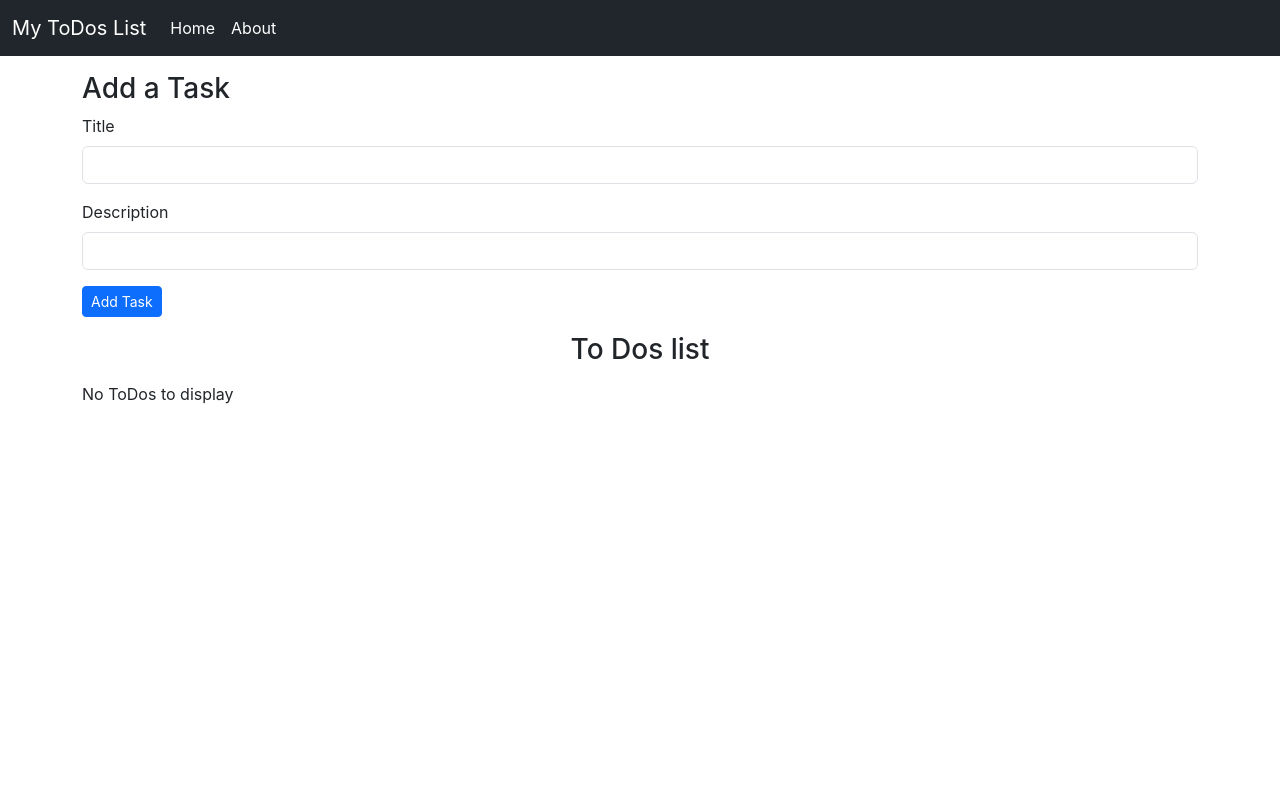
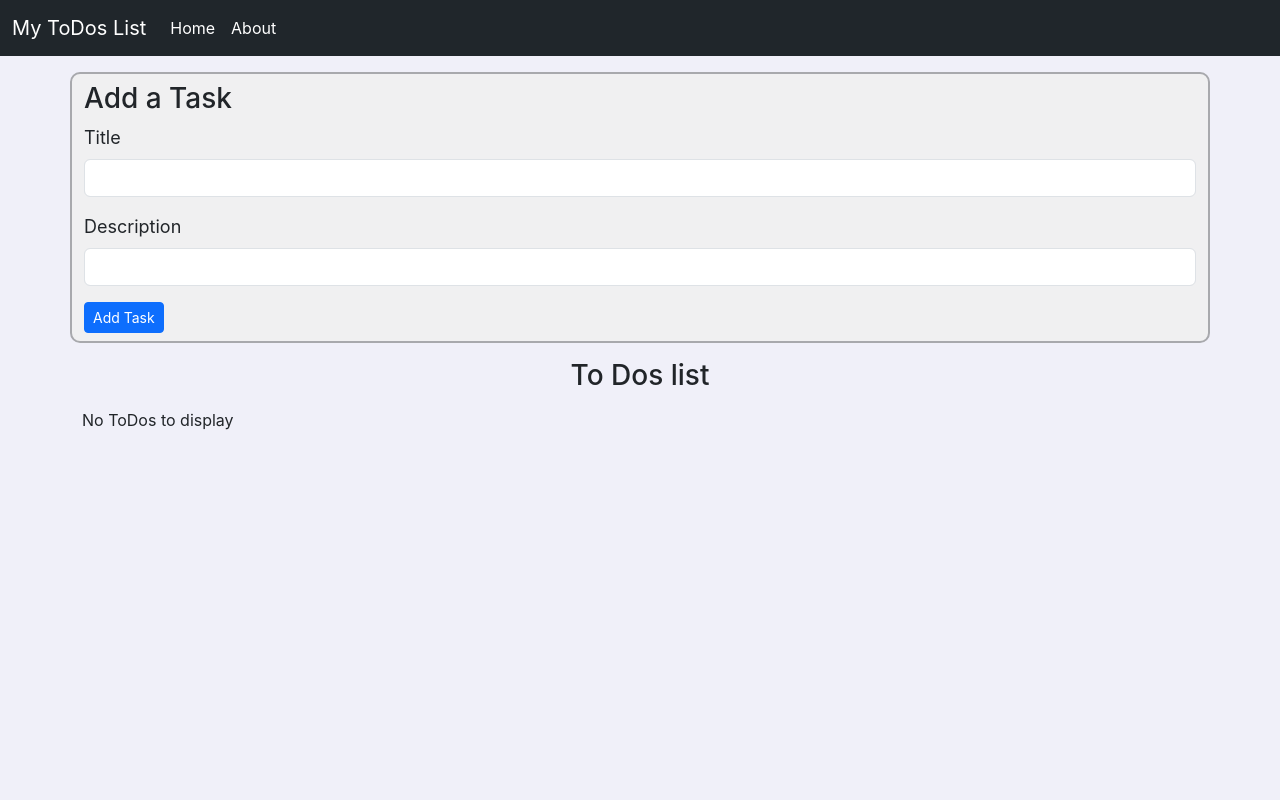
Before and after one commit to Zenish-P/to-do-list-application, a React (Create React App) app: page / in a window 1280 px wide. Shown: the top 800 px of the page. Built offline with nearby package versions, Linux system fonts and the light colour scheme.

Commit message:
Add task container css added and bgcolor change

```diff
--- a/src/components/AddTask.js
+++ b/src/components/AddTask.js
@@ -17,16 +17,24 @@ export const AddTask = (props) => {
             setDescription("");
         }
     }
+    let addTaskContainerStyle={
+        border: '2px solid #a8a9ad',
+        borderRadius:'10px',
+        backgroundColor:'#f0f0f1'
+    }
+    let labelStyle={
+        fontSize:"18px"
+    }
     return (
-        <div className="container my-3">
+        <div className="container my-3 py-2" style={addTaskContainerStyle}>
             <h3>Add a Task</h3>
             <form onSubmit={submit}>
                 <div className="mb-3">
-                    <label htmlFor="Title" className="form-label">Title</label>
+                    <label htmlFor="Title" className="form-label" style={labelStyle}>Title</label>
                     <input type="text" value={title} onChange={(e) => { setTitle(e.target.value) }} className="form-control" id="title" aria-describedby="emailHelp" />
                 </div>
                 <div className="mb-3">
-                    <label htmlFor="Description" className="form-label">Description</label>
+                    <label htmlFor="Description" className="form-label" style={labelStyle}>Description</label>
                     <input type="text" value={description} onChange={(e) => { setDescription(e.target.value) }} className="form-control" id="description" />
                 </div>
                 <button type="submit" className="btn btn-sm btn-primary">Add Task</button>
--- a/src/index.css
+++ b/src/index.css
@@ -1,5 +1,6 @@
 body {
   margin: 0;
+  background-color: #f0f0f9;
   font-family: -apple-system, BlinkMacSystemFont, 'Segoe UI', 'Roboto', 'Oxygen',
     'Ubuntu', 'Cantarell', 'Fira Sans', 'Droid Sans', 'Helvetica Neue',
     sans-serif;
```
